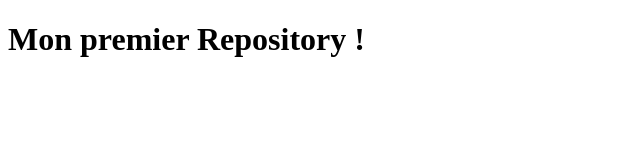
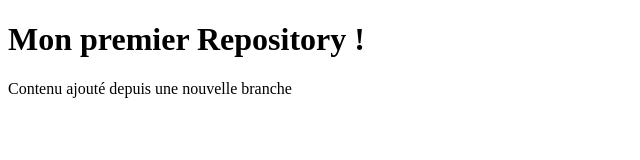
Before and after one commit to melissaljd/cours-git, a plain HTML site: page index.html in a window 1280 px wide. Shown: the whole page, without its empty margins (0-640 px from the left). Drawn offline with Linux system fonts and the light colour scheme.

Commit message:
nouvelle branche

```diff
--- a/index.html
+++ b/index.html
@@ -7,5 +7,6 @@
     </head>
     <body>
         <h1>Mon premier Repository !</h1>
+        <p>Contenu ajouté depuis une nouvelle branche</p>
     </body>
 </html>
```
